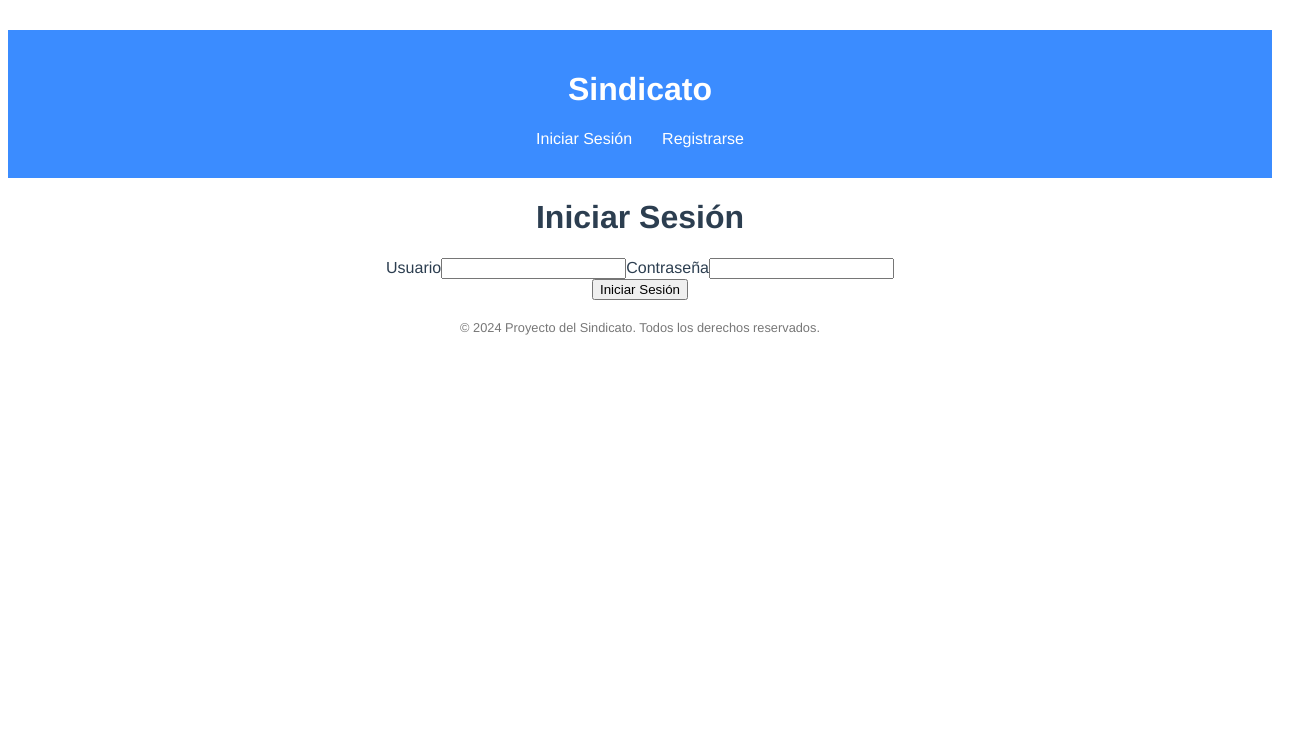
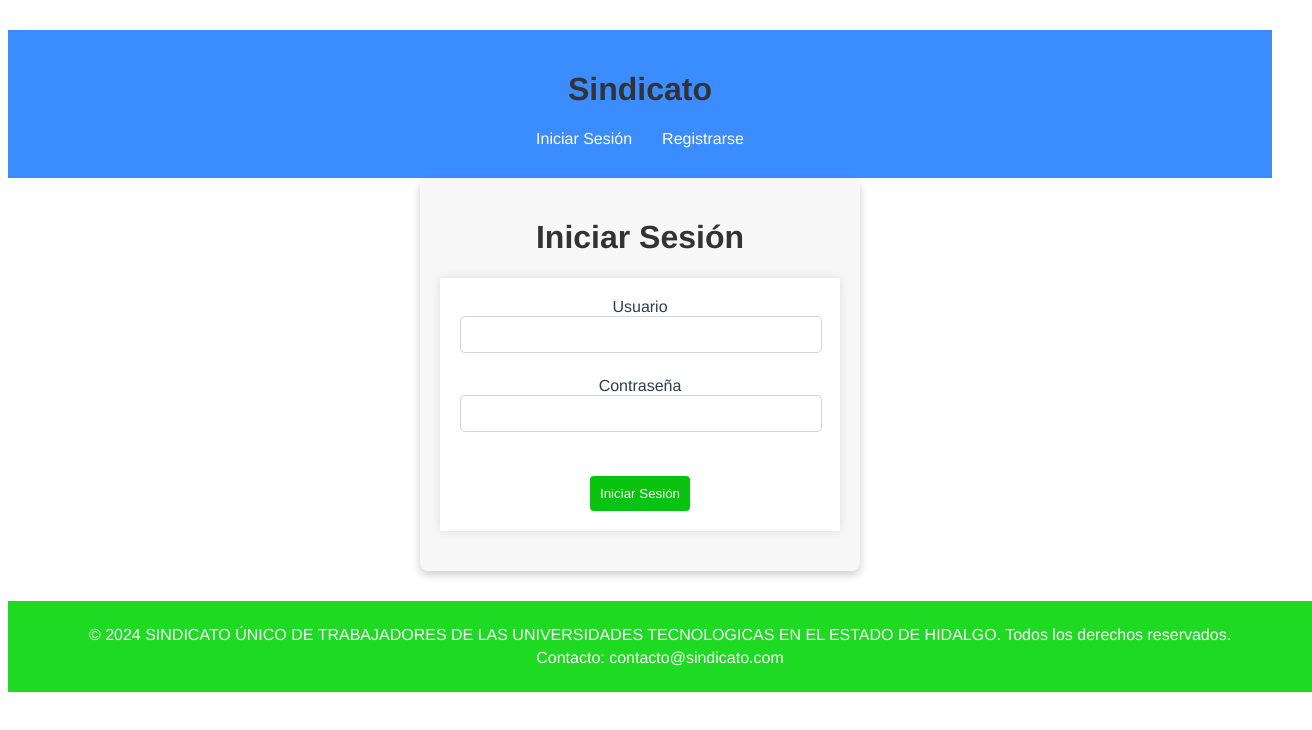
Before and after one commit to Jesusescudero/ProyectoSindicato, a Vue app: page /login in a window 1280 px wide. Shown: the top 730 px of the page, 1312 px wide, since content can reach past the window. Built offline with nearby package versions, Linux system fonts and the light colour scheme.

Commit message:
Despliegue

```diff
--- a/src/App.vue
+++ b/src/App.vue
@@ -10,15 +10,18 @@
     <main>
       <router-view />
     </main>
-    <footer>
-      <p>&copy; 2024 Proyecto del Sindicato. Todos los derechos reservados.</p>
-    </footer>
+    <FooterComponent /> <!-- Cambia aquí el nombre del componente -->
   </div>
 </template>
 
 <script>
+import FooterComponent from './components/FooterComponent.vue'; // Cambia aquí el nombre
+
 export default {
   name: 'App',
+  components: {
+    FooterComponent, // Cambia aquí el nombre
+  },
 }
 </script>
 
@@ -49,10 +52,4 @@ nav a {
 nav a:hover {
   text-decoration: underline;
 }
-
-footer {
-  margin-top: 20px;
-  font-size: 0.8em;
-  color: #777;
-}
 </style>
--- /dev/null
+++ b/src/components/FooterComponent.vue
@@ -0,0 +1,36 @@
+<template>
+  <footer class="footer">
+    <div class="footer-content">
+      <p>&copy; 2024 SINDICATO ÚNICO DE TRABAJADORES DE LAS UNIVERSIDADES TECNOLOGICAS EN EL ESTADO DE HIDALGO. Todos los derechos reservados.</p>
+      <p>Contacto: contacto@sindicato.com</p>
+    </div>
+  </footer>
+</template>
+
+<script>
+export default {
+  name: 'FooterComponent',
+}
+</script>
+
+<style scoped>
+.footer {
+  background-color: #1fda22; /* Color de fondo */
+  color: white; /* Color del texto */
+  padding: 20px; /* Espaciado interior */
+  text-align: center; /* Centrar texto */
+  width: 100%; /* Abarcar todo el ancho */
+  position: relative; /* Asegura que el pie de página se mantenga en su lugar */
+  bottom: 0; /* Asegúrate de que esté al final */
+  margin-top: 30px; /* Margen superior para separarlo del contenido */
+}
+
+.footer-content {
+  max-width: 1200px; /* Limitar el ancho del contenido */
+  margin: auto; /* Centrar el contenido */
+}
+
+.footer p {
+  margin: 5px 0; /* Espaciado entre párrafos */
+}
+</style>
--- a/src/components/Login.vue
+++ b/src/components/Login.vue
@@ -1,28 +1,34 @@
 <template>
-  <div>
-    <h1>Iniciar Sesión</h1>
-    <form v-if="!isVerifying" @submit.prevent="loginUser">
-      <label for="username">Usuario</label>
-      <input type="text" id="username" v-model="username" required />
+  <div class="container mt-5">
+    <div class="row justify-content-center">
+      <div class="col-md-6">
+        <h1 class="text-center mb-4">Iniciar Sesión</h1>
+        <form v-if="!isVerifying" @submit.prevent="loginUser" class="shadow p-4 rounded bg-light">
+          <div class="form-group mb-3">
+            <label for="username" class="form-label">Usuario</label>
+            <input type="text" id="username" v-model="username" class="form-control input-field" required />
+          </div>
+          <div class="form-group mb-3">
+            <label for="password" class="form-label">Contraseña</label>
+            <input type="password" id="password" v-model="password" class="form-control input-field" required />
+          </div>
+          <div class="mb-3 text-center">
+            <div class="g-recaptcha" data-sitekey="6Lfgu14qAAAAAFoP7VqTrjb_-Yxpg5hLR4Pa6-BK"></div>
+          </div>
+          <button type="submit" :disabled="isVerifying" class="btn btn-primary w-100">Iniciar Sesión</button>
+        </form>
 
-      <label for="password">Contraseña</label>
-      <input type="password" id="password" v-model="password" required />
+        <form v-if="isVerifying" @submit.prevent="verifyCode" class="shadow p-4 rounded bg-light mt-4">
+          <div class="form-group mb-3">
+            <label for="verificationCode" class="form-label">Código de Verificación</label>
+            <input type="text" id="verificationCode" v-model="verificationCode" class="form-control input-field" required />
+          </div>
+          <button type="submit" class="btn btn-success w-100">Verificar Código</button>
+        </form>
 
-
-      <div class="g-recaptcha" data-sitekey="6Lfgu14qAAAAAFoP7VqTrjb_-Yxpg5hLR4Pa6-BK"></div>
-
-      <button type="submit" :disabled="isVerifying">Iniciar Sesión</button>
-
-    </form>
-
-    <form v-if="isVerifying" @submit.prevent="verifyCode">
-      <label for="verificationCode">Código de Verificación</label>
-      <input type="text" id="verificationCode" v-model="verificationCode" required />
-
-      <button type="submit">Verificar Código</button>
-    </form>
-
-    <p v-if="errorMessage" style="color: red;">{{ errorMessage }}</p>
+        <p v-if="errorMessage" class="text-danger text-center mt-3">{{ errorMessage }}</p>
+      </div>
+    </div>
   </div>
 </template>
 
@@ -128,5 +134,82 @@ export default {
 </script>
 
 <style>
+.container {
+  max-width: 400px; /* Limitar el ancho máximo del contenedor */
+  margin: auto; /* Centrar el contenedor */
+  background-color: #f7f7f7; /* Color de fondo suave */
+  padding: 20px; /* Espacio interior */
+  border-radius: 8px; /* Bordes redondeados */
+  box-shadow: 0 4px 10px rgba(0, 0, 0, 0.2); /* Sombra suave */
+}
+
+h1 {
+  color: #333; /* Color del título */
+}
+
+.shadow {
+  box-shadow: 0 0 10px rgba(0, 0, 0, 0.1); /* Agregar sombra suave */
+}
+
+.bg-light {
+  background-color: #ffffff !important; /* Fondo blanco para formularios */
+}
+
+.form-group {
+  margin-bottom: 1.5rem; /* Espaciado entre campos */
+}
+
+.input-field {
+  border: 1px solid #ced4da; /* Borde claro */
+  border-radius: 5px; /* Bordes redondeados */
+  padding: 10px; /* Espacio interior */
+  transition: border-color 0.3s; /* Transición suave para el borde */
+  max-width: 100%; /* Asegura que el campo no exceda el ancho del contenedor */
+  width: calc(100% - 20px); /* Asegura que haya espacio a los lados */
+  margin: 0 auto; /* Centra el campo */
+}
+
+.input-field:focus {
+  border-color: #007bff; /* Color del borde al enfocarse */
+  outline: none; /* Sin borde de enfoque */
+}
+
+.text-danger {
+  color: red; /* Color rojo para mensajes de error */
+}
+
+.btn {
+  background-color: #09c30f; /* Color de fondo del botón */
+  color: white; /* Color del texto del botón */
+  border: none; /* Sin borde */
+  padding: 10px; /* Espaciado interior */
+  border-radius: 4px; /* Bordes redondeados */
+  cursor: pointer; /* Cambiar cursor al pasar sobre el botón */
+  transition: background-color 0.3s ease; /* Transición suave */
+}
+
+.btn:hover {
+  background-color: #09c30f; /* Color de fondo del botón al pasar el mouse */
+}
+
+form {
+  padding: 20px; /* Agregar espacio interno al cuadro */
+  margin-bottom: 20px; /* Agregar espacio inferior entre cuadros */
+}
+
+input {
+  width: 100%;
+  padding: 10px; /* Espacio interno en el campo de entrada */
+  margin-bottom: 15px; /* Espacio inferior entre campos */
+  border: 1px solid #ccc;
+  border-radius: 4px;
+}
+
+/* Ajustar el padding del cuadro de verificación si es necesario */
+.g-recaptcha {
+  margin: 20px 0; /* Margen arriba y abajo del reCAPTCHA */
+  display: flex;
+  justify-content: center; /* Centrar el reCAPTCHA */
+}
 
 </style>
```
Also changed, not shown: 1 other file (tests, documents, lock files or other folders).
